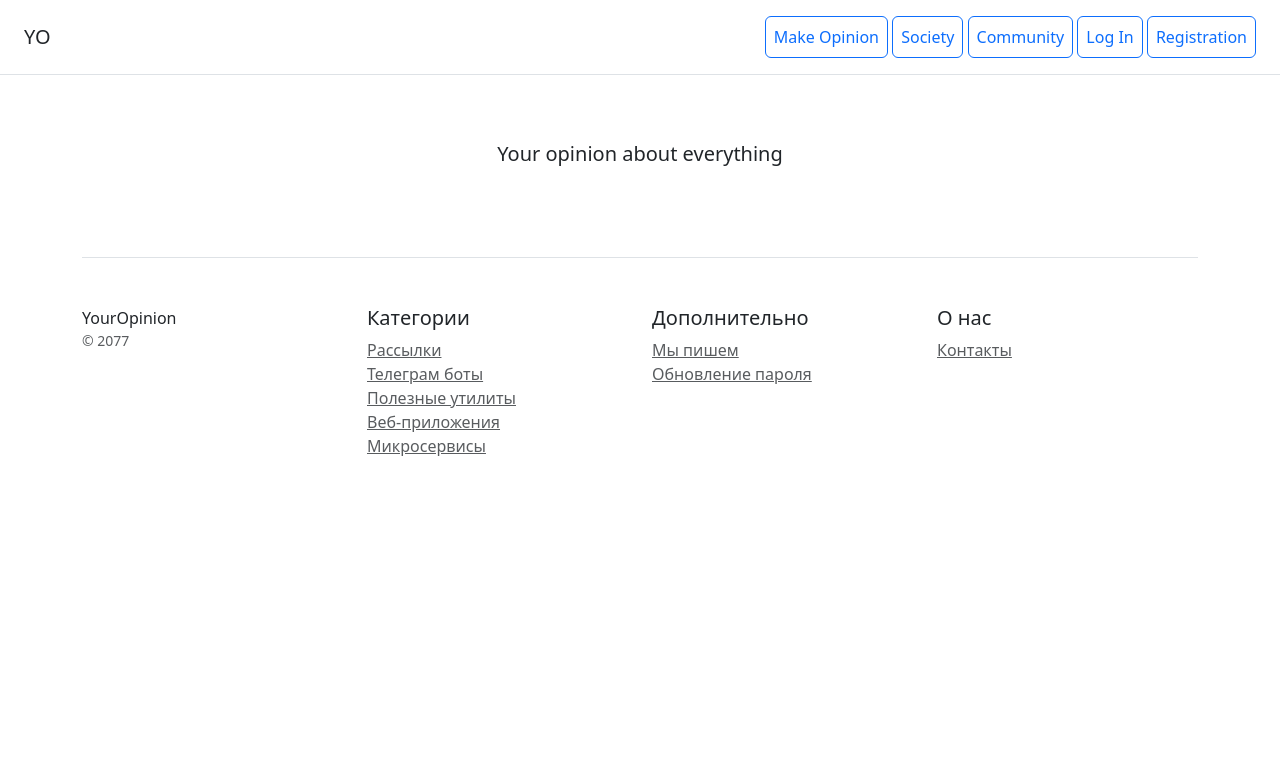
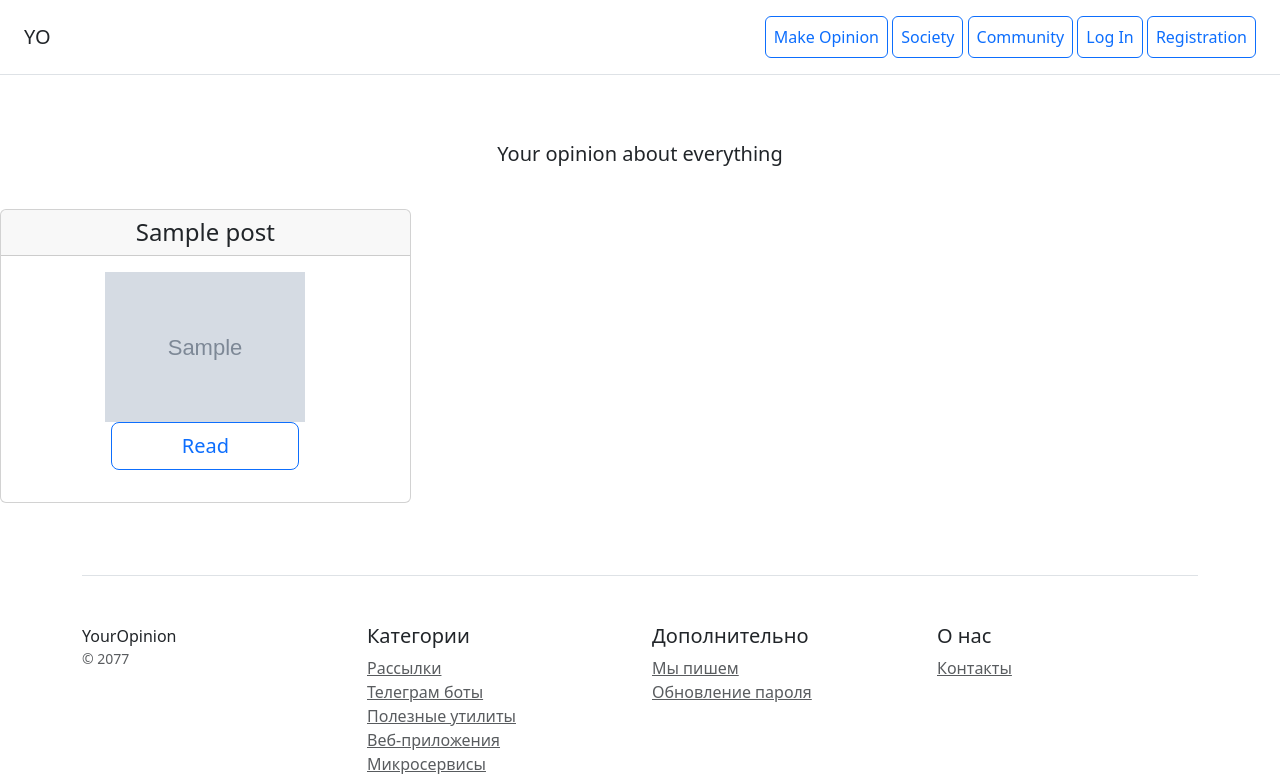
Before and after one commit to zironeed/graduate_work2, a Django app: page /blog/posts/premium/ in a window 1280 px wide. Shown: the top 774 px of the page. Before the commit the page ends 456 px from the top, so only its background shows below. Run offline with Django 4.2, Linux system fonts and the light colour scheme; tables that the repository leaves empty hold one stand-in row (values such as "Sample post"); grey boxes marked "Sample" are stand-in pictures; some libraries are stand-ins or nearby versions.

Commit message:
add post cards

```diff
--- a/graduate2/blog/templates/blog/post_list.html
+++ b/graduate2/blog/templates/blog/post_list.html
@@ -1,4 +1,5 @@
 {% extends 'blog/base.html' %}
+{% load custom_tags %}
 
 {% block content %}
 
@@ -6,5 +7,31 @@
     <p class="lead">Your opinion about everything</p>
 </div>
 
+<div class="row text-center">
+
+    {% for post in post_list %}
+
+    <div class="col-4">
+        <div class="card mb-4 box-shadow">
+            <div class="card-header">
+                <h4 class="my-0 font-weight-normal">{{ post.title }}</h4>
+            </div>
+            <div class="card-body">
+                <img src="{% mediapath post.image %}" width="200"/><p>
+                <a href="{% url 'blog:post_detail' post.pk %}"
+                   class="w-50 btn btn-lg btn-outline-primary">Read</a></p>
+                {% if request.user|is_owner:post %}
+                <a href="{% url 'blog:post_update' post.pk %}"
+                   class="w-50 btn btn-lg btn-outline-primary">Edit</a>
+                <a href="{% url 'blog:post_delete' post.pk %}"
+                   class="w-50 btn btn-lg btn-outline-warning">Delete</a>
+                {% endif %}
+            </div>
+        </div>
+    </div>
+
+    {% endfor %}
+
+</div>
 
 {% endblock %}
```
